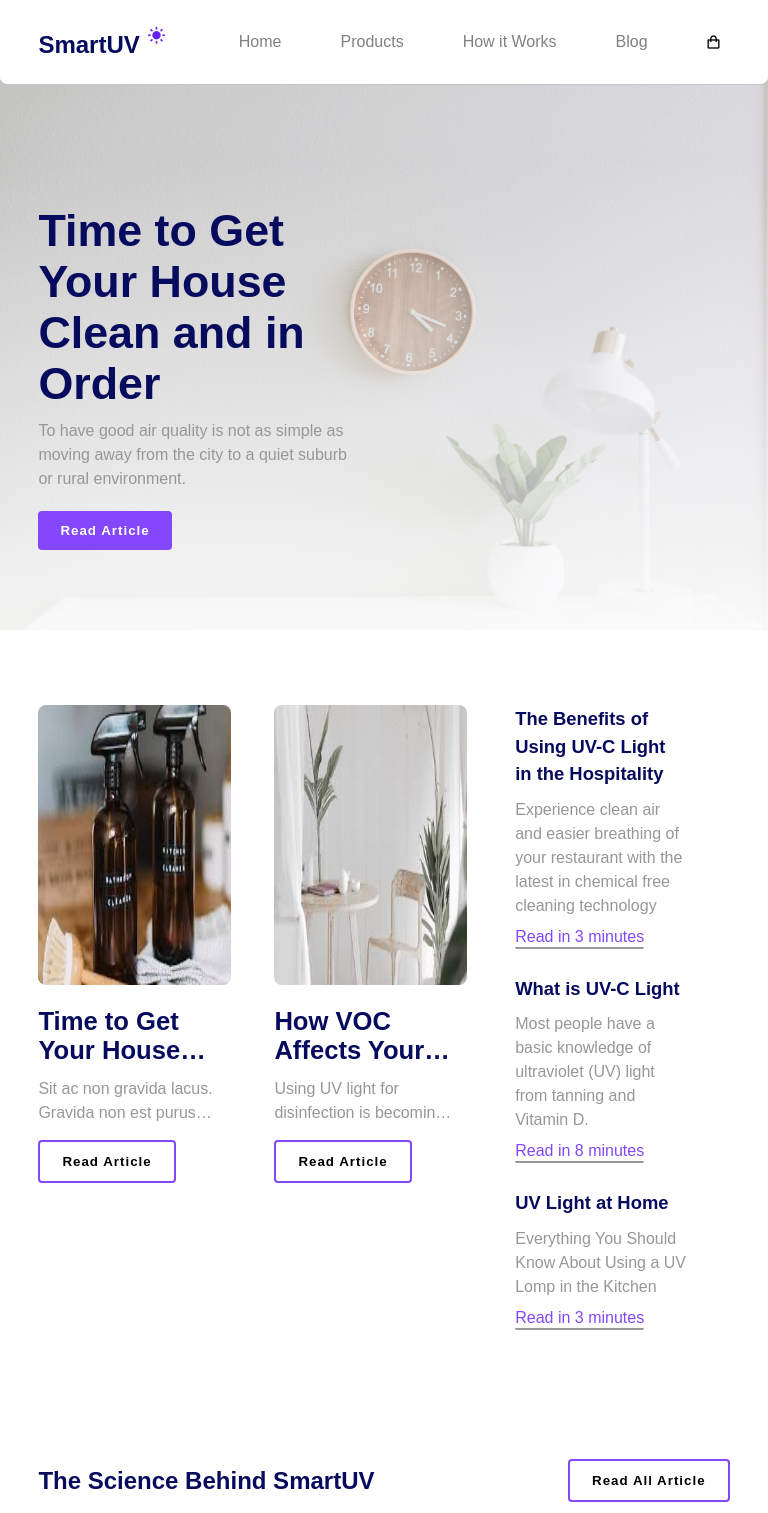
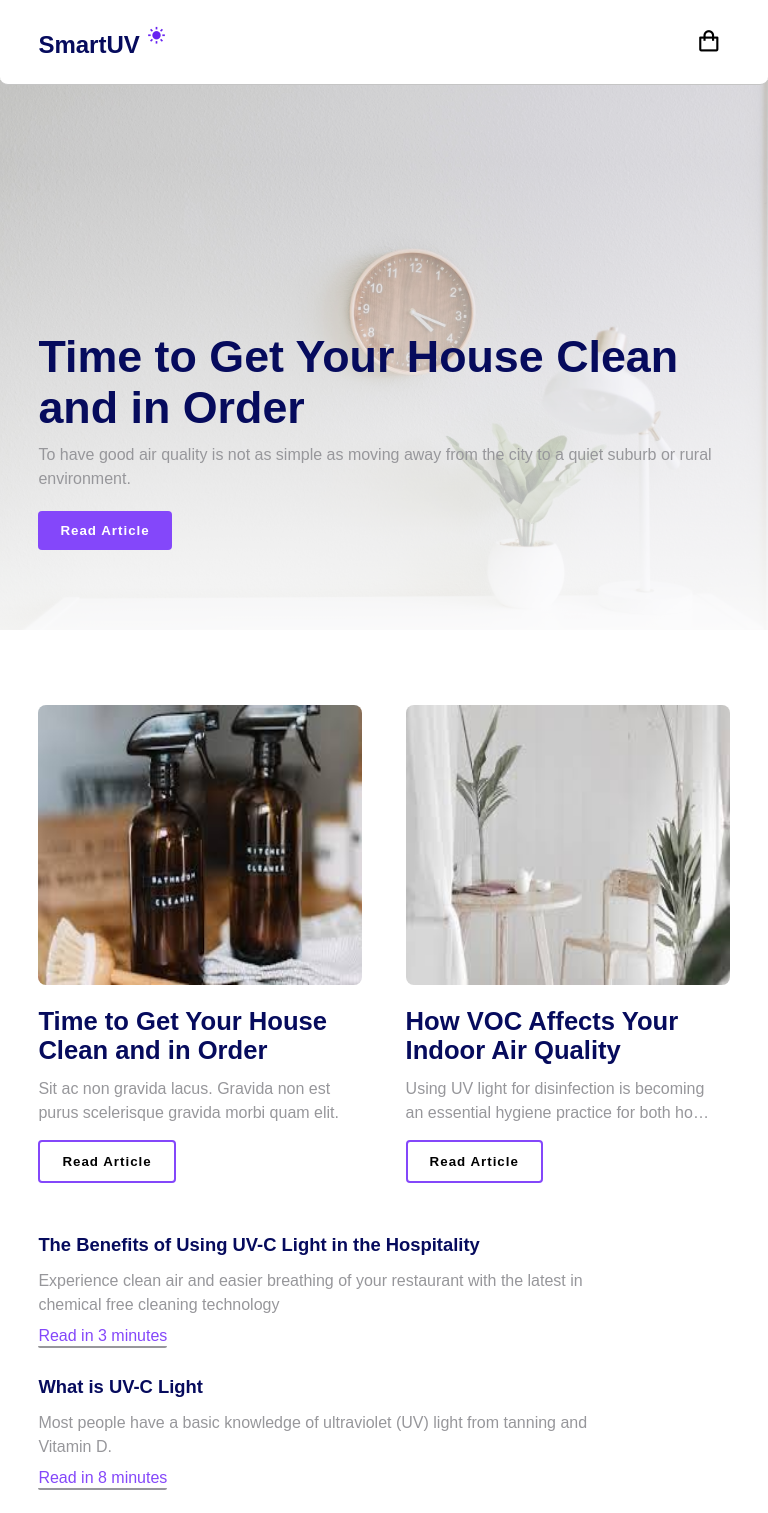
Before and after one commit to mdalmamunit427/Blog-Website-using-HTML-CSS-and-Javascript-for-smartUV, a plain HTML site: page index.html in a window 768 px wide. Shown: the top 1513 px of the page. Drawn offline with nearby package versions, Linux system fonts and the light colour scheme; a web font is replaced by a local one.

Commit message:
adding animation

```diff
--- a/css/styles.css
+++ b/css/styles.css
@@ -16,6 +16,7 @@
 body {
   font-family: "Neometric Alt", sans-serif;
   width: 100%;
+  margin: 0 auto;
   scroll-behavior: smooth;
   overflow-x: hidden;
 }
@@ -479,3 +480,55 @@ header.sticky {
         margin-top: 48px;
       }
 }
+
+
+@media only screen and (min-width: 577px) and (max-width: 788px){
+  .navbar {
+    position: absolute;
+    top: 100%;
+    right: -100%;
+    width: 300px;
+    height: 88vh;
+    background: #E1DEFD;
+    display: flex;
+    flex-direction: column;
+    align-items: center;
+    padding: 100px 30px;
+    transition: all 0.45s ease;
+  }
+
+  .navbar a {
+    display: block;
+  }
+  .navbar.open {
+    right: 0;
+  }
+
+#menu-icon {
+display: initial;
+font-size: 1.6rem;
+}
+#menu-icon2{
+display: none;
+}
+.banner-content{
+  width: 100%;
+}
+  .featured-post{
+    grid-template-columns: 1fr;
+  }
+  .footer-container{
+    flex-direction: column;
+  }
+  .SmartUV{
+    flex-wrap: wrap;
+  }
+  .blog-card{
+    width: 45%;
+  }
+
+  .web-pages{
+    margin-top: 48px;
+  }
+
+}
--- a/js/app.js
+++ b/js/app.js
@@ -18,5 +18,5 @@ const sr = ScrollReveal({
   reset: true
 })
 
-// sr.reveal('.banner-content, .newsletter, .blog-header', {delay: 200, origin: 'left'})
-// sr.reveal('.featured-left, .featured-right, .blog-card', {delay: 200, origin: 'top'})
+sr.reveal('.banner-content, .newsletter, .blog-header', {delay: 200, origin: 'left'})
+sr.reveal('.featured-left, .featured-right, .blog-card', {delay: 200, origin: 'top'})
```
